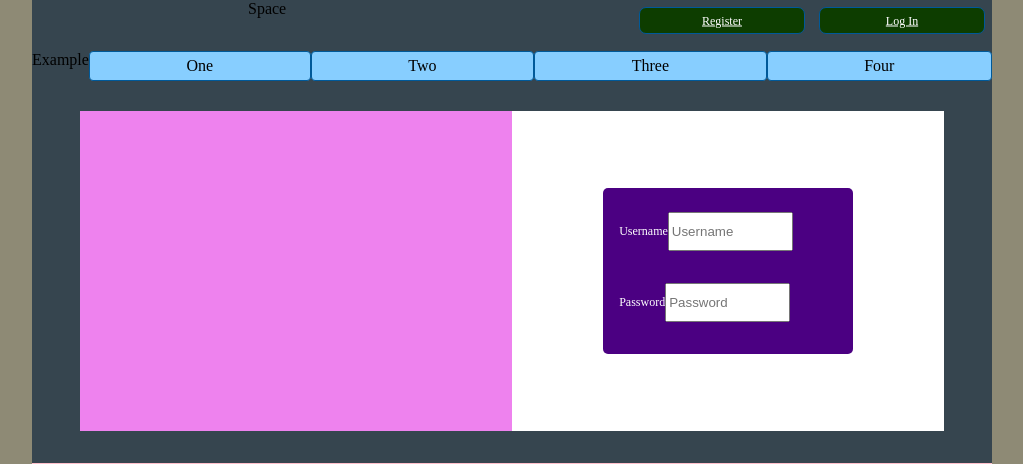
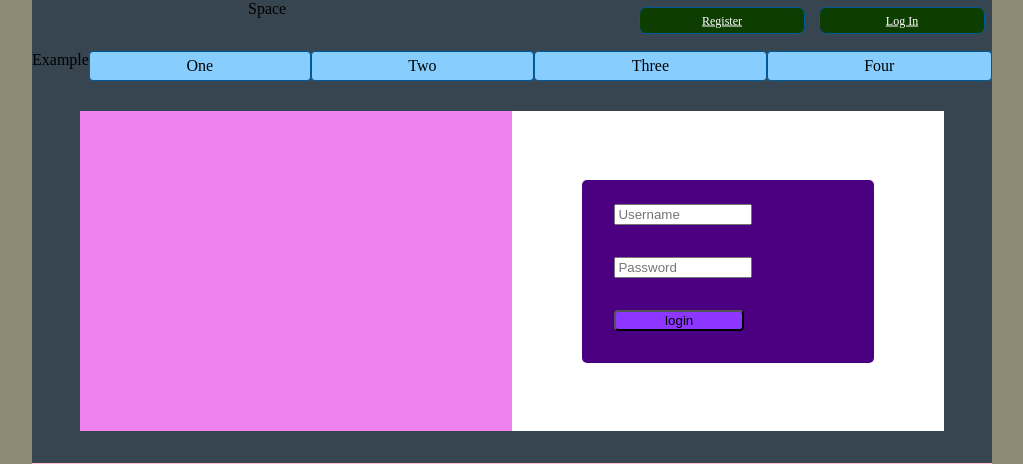
Before and after one commit to alitquan/TravellerSpace, a Flask app: page / in a window 1280 px wide. Shown: the part 16-480 px from the top of the page, without its empty margins (128-1151 px from the left). Run offline with Flask 2, Linux system fonts and the light colour scheme.

Commit message:
Log-in text before label removed; other adjustments

```diff
--- a/flaskr/static/css/style.css
+++ b/flaskr/static/css/style.css
@@ -96,10 +96,11 @@ body,html {
 .login-body {
 	background-color: indigo;
 	background:indigo;
+	width: 60%;
 	border-radius: 5px;
 	display: flex;
 	flex-direction: column;
-	padding: 1.5em 0 0 1em;
+	padding: 1.5em 0 0 2em;
 	margin: 0 1em;
 }
 
@@ -117,6 +118,12 @@ body,html {
 .login-field input {
 	width: 50%;
 }
+
+#login-submit {
+	  border-radius: 0.25rem;
+	  background-color: #8d36ff;
+}
+
 
 .slideshow {
 	padding-top: 20px;
--- a/flaskr/templates/main/first.html
+++ b/flaskr/templates/main/first.html
@@ -52,14 +52,19 @@
 		<div class = "login-body">
 		<form action="" method="post" class="form form-login">
 			<div class = "login-field">
-				<label class="user" for="login-username"><span class="hidden"><p> Username </p> </span></label>
+				<label class="user" for="login-username"><span class="hidden"></span></label>
 				<input id="login-username" type="text" class="form-input" placeholder="Username" required>
 			</div>
 
 			<div class = "login-field">
-				<label class="lock" for="login-password"><span class="hidden"><p>Password</p></span></label>
+				<label class="lock" for="login-password"><span class="hidden"></span></label>
 			          <input id="login-password" type="password" class="form-input" placeholder="Password" required>
 			</div>
+
+			<div class = "login-field">
+				<input id="login-submit" type="submit" value="login">
+			</div>
+
 		</form>
 		</div>
 	</div>
```
